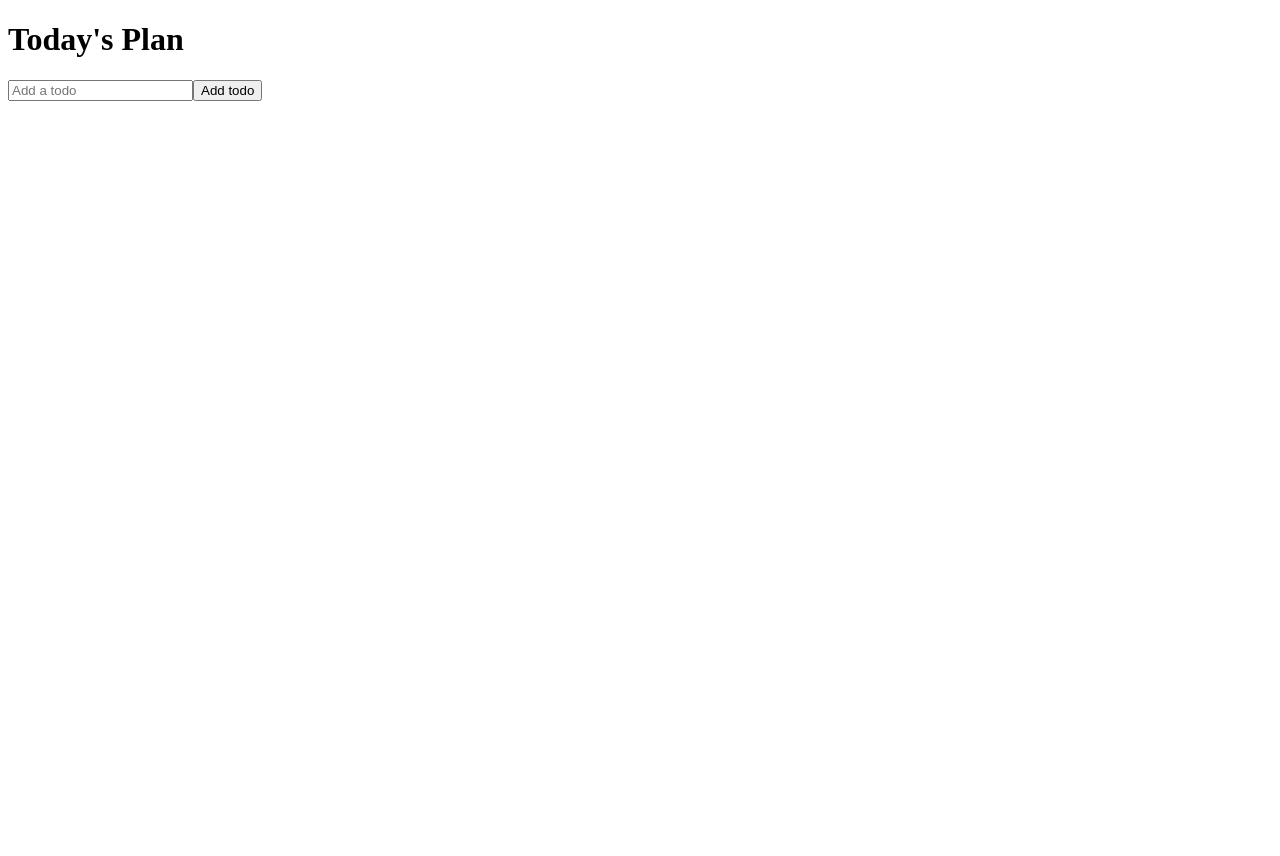
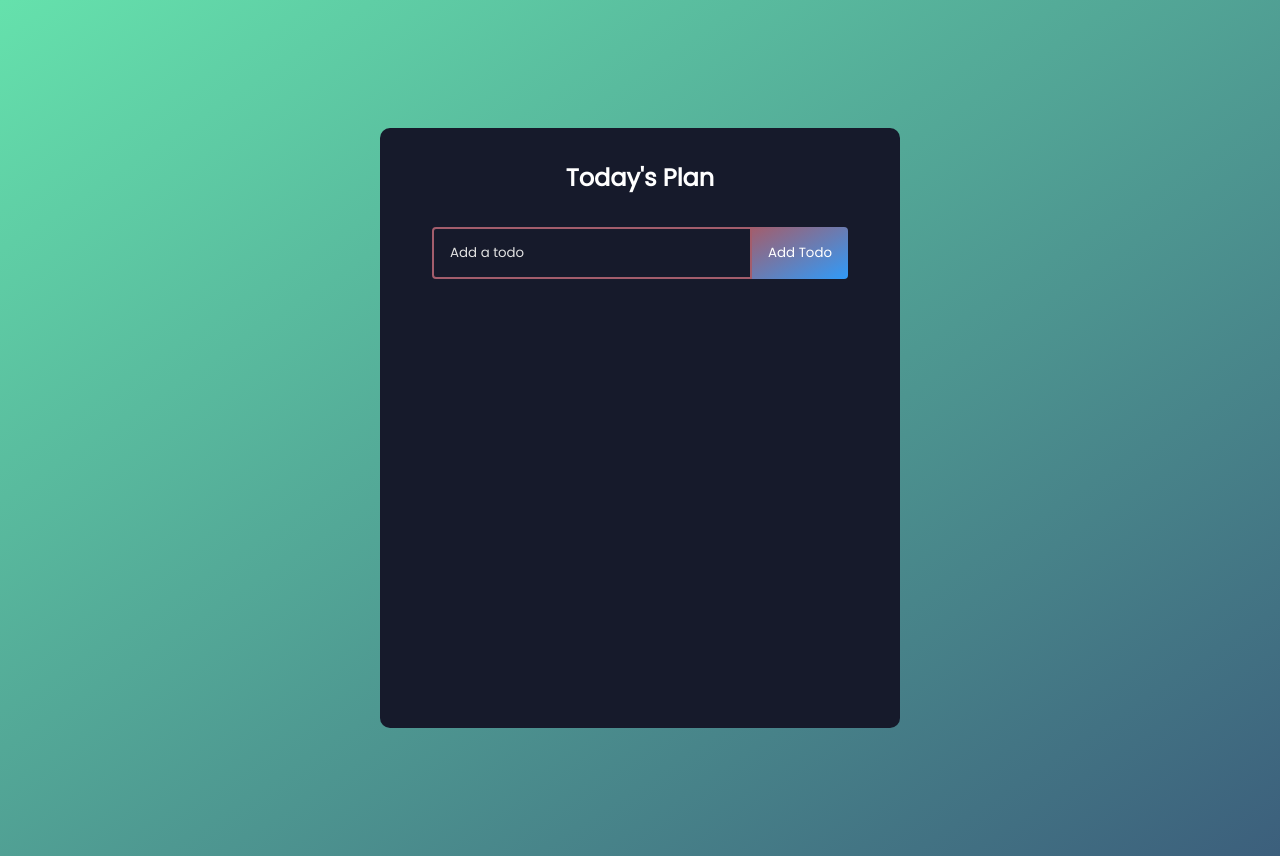
Before and after one commit to tsyuille/todo-app, a React (Create React App) app: page / in a window 1280 px wide. Before the commit the page ends 800 px from the top, so only its background shows below. Built offline with nearby package versions, Linux system fonts and the light colour scheme.

Commit message:
Fixed functionality and added styles

```diff
--- a/package.json
+++ b/package.json
@@ -8,6 +8,7 @@
     "@testing-library/user-event": "^13.5.0",
     "react": "^18.2.0",
     "react-dom": "^18.2.0",
+    "react-icons": "^4.4.0",
     "react-scripts": "5.0.1",
     "web-vitals": "^2.1.4"
   },
--- a/public/index.html
+++ b/public/index.html
@@ -2,6 +2,7 @@
 <html lang="en">
   <head>
     <meta charset="utf-8" />
+    <link href="https://fonts.googleapis.com/css2?family=Poppins:wght@200;400&display=swap" rel="stylesheet">
     <link rel="icon" href="%PUBLIC_URL%/favicon.ico" />
     <meta name="viewport" content="width=device-width, initial-scale=1" />
     <meta name="theme-color" content="#000000" />
--- a/src/App.css
+++ b/src/App.css
@@ -1,38 +1,139 @@
-.App {
-  text-align: center;
+* {
+  box-sizing: border-box;
+  margin: 0;
+  padding: 0;
+  font-family: 'Poppins', sans-serif;
 }
 
-.App-logo {
-  height: 40vmin;
-  pointer-events: none;
+body {
+background: #65E1AC;
+background: -webkit-linear-gradient(top left, #65E1AC, #3C5F7C);
+background: -moz-linear-gradient(top left, #65E1AC, #3C5F7C);
+background: linear-gradient(to bottom right, #65E1AC, #3C5F7C);
+}
+.todoApp {
+  display: flex;
+  flex-direction: column;
+  justify-content: start;
+  width: 520px;
+  min-height: 600px;
+  background: #161a2b;
+  text-align: center;
+  margin: 128px auto;
+  border-radius: 10px;
+  padding-bottom: 32px;
 }
 
-@media (prefers-reduced-motion: no-preference) {
-  .App-logo {
-    animation: App-logo-spin infinite 20s linear;
-  }
+h1 {
+  margin: 32px 0;
+  color: #fff;
+  font-size: 24px;
 }
 
-.App-header {
-  background-color: #282c34;
-  min-height: 100vh;
-  display: flex;
-  flex-direction: column;
-  align-items: center;
-  justify-content: center;
-  font-size: calc(10px + 2vmin);
-  color: white;
+.complete {
+  text-decoration: line-through;
+  opacity: 0.4;
 }
 
-.App-link {
-  color: #61dafb;
+.todoForm {
+  margin-bottom: 32px;
 }
 
-@keyframes App-logo-spin {
-  from {
-    transform: rotate(0deg);
-  }
-  to {
-    transform: rotate(360deg);
-  }
+.todoInput {
+  padding: 14px 32px 14px 16px;
+  border-radius: 4px 0 0 4px;
+  border: 2px solid #A35D6C;
+  outline: none;
+  width: 320px;
+  background: transparent;
+  color: #fff;
 }
+
+.todoInput::placeholder {
+  color: #e2e2e2;
+}
+
+.todoButton {
+  padding: 16px;
+  border: none;
+  border-radius: 0 4px 4px 0;
+  cursor: pointer;
+  outline: none;
+  background: #A35D6C;
+  background: -webkit-linear-gradient(top left, #A35D6C, #309BF9);
+  background: -moz-linear-gradient(top left, #A35D6C, #309BF9);
+  background: linear-gradient(to bottom right, #A35D6C, #309BF9);
+  color: #fff;
+  text-transform: capitalize;
+}
+
+.todoInput.edit {
+  border: 2px solid #149fff;
+}
+
+.todoButton.edit {
+  background: linear-gradient(
+    90deg,
+    rgba(20, 159, 255, 1) 0%,
+    rgba(17, 122, 255, 1) 100%
+  );
+  padding: 16px 22px;
+}
+
+.todoContainer {
+  display: flex;
+  flex-direction: row;
+  position: relative;
+}
+
+.todoRow {
+  display: flex;
+  justify-content: space-between;
+  align-items: center;
+  margin: 4px auto;
+  color: #fff;
+  background: #754780;
+  background: -webkit-linear-gradient(top left, #754780, #412043);
+  background: -moz-linear-gradient(top left, #754780, #412043);
+  background: linear-gradient(to bottom right, #754780, #412043);
+  padding: 16px;
+  border-radius: 5px;
+  width: 90%;
+}
+
+.todoRow:nth-child(4n + 1) {
+  background: #1AD8B2;
+  background: -webkit-linear-gradient(top left, #1AD8B2, #05A492);
+  background: -moz-linear-gradient(top left, #1AD8B2, #05A492);
+  background: linear-gradient(to bottom right, #1AD8B2, #05A492);
+}
+
+.todoRow:nth-child(4n + 2) {
+  background: #DD1E4E;
+  background: -webkit-linear-gradient(top left, #DD1E4E, #E9927C);
+  background: -moz-linear-gradient(top left, #DD1E4E, #E9927C);
+  background: linear-gradient(to bottom right, #DD1E4E, #E9927C);
+}
+
+.todoRow:nth-child(4n + 3) {
+  background: #BA96DB;
+  background: -webkit-linear-gradient(top left, #BA96DB, #2746C8);
+  background: -moz-linear-gradient(top left, #BA96DB, #2746C8);
+  background: linear-gradient(to bottom right, #BA96DB, #2746C8);
+}
+
+.icons {
+  display: flex;
+  align-items: center;
+  font-size: 24px;
+  cursor: pointer;
+  color: #fff;
+}
+
+.updateIcon {
+  margin-left: 7px;
+}
+
+.editIcon {
+margin-right: 7px;
+}
--- a/src/components/Todo.js
+++ b/src/components/Todo.js
@@ -0,0 +1,39 @@
+import React, {useState} from 'react'
+import TodoForm from './TodoForm'
+import { AiOutlineClose } from 'react-icons/ai'
+import { AiOutlineEdit } from 'react-icons/ai'
+import { AiOutlineCheck } from 'react-icons/ai'
+
+const Todo = ({ todos, completeTodo, removeTodo, updateTodo }) => {
+  const [edit, setEdit] = useState({
+      id: null,
+      value: ''
+  })
+
+  const submitUpdate = task => {
+      updateTodo(edit.id, task)
+      setEdit({
+          id:null,
+          value: ''
+      })
+  }
+
+  if(edit.id) {
+      return <TodoForm edit={edit} onSubmit={submitUpdate} />
+  }
+
+  return todos.map((todo, index) => (
+      <div className={todo.isComplete ? 'todoRow complete' : 'todoRow'} key={index}>
+          <div key={todo.id}>
+              {todo.text}
+          </div>
+          <div className='icons'>
+            <AiOutlineEdit onClick={()=> setEdit({ id: todo.id, value: todo.text })} className='editIcon'/>
+            <AiOutlineClose onClick={() => removeTodo(todo.id)} className='deleteIcon'/>
+            <AiOutlineCheck onClick={() => completeTodo(todo.id)} className='updateIcon'/>
+          </div>
+      </div>
+  ))
+}
+
+export default Todo
--- a/src/components/TodoForm.js
+++ b/src/components/TodoForm.js
@@ -1,11 +1,18 @@
-import React, {useState} from 'react'
+import React, { useState, useEffect, useRef } from 'react'
 
 function TodoForm(props) {
-    const [input, setInput] = useState('')
+    const [input, setInput] = useState(props.edit ? props.edit.value : '')
+
+    const inputFocus = useRef(null)
+
+    useEffect(() => {
+        inputFocus.current.focus()
+    })
 
     const handleChange = e => {
         setInput(e.target.value)
     }
+
     const handleSubmit = e => {
         e.preventDefault()
         props.onSubmit({
@@ -14,17 +21,35 @@ function TodoForm(props) {
         })
         setInput('')
     }
+
   return (
     <form className= 'todoForm' onSubmit={handleSubmit}>
+        {props.edit ? (
+        <>
         <input
         type='text'
-        placeholder='Add a todo'
+        placeholder='Update Todo'
         value={input}
         name='text'
-        className='todoInput'
+        className='todoInput edit'
         onChange={handleChange}
+        ref={inputFocus}
         />
-        <button className='todoButton'>Add todo</button>
+        <button className='todoButton edit'>Update</button>
+        </>) :
+        (
+        <>
+        <input
+            type='text'
+            placeholder='Add a todo'
+            value={input}
+            name='text'
+            className='todoInput'
+            onChange={handleChange}
+            ref={inputFocus}
+            />
+            <button className='todoButton'>Add todo</button>
+            </>)}
 
     </form>
   )
--- a/src/components/TodoList.js
+++ b/src/components/TodoList.js
@@ -1,4 +1,5 @@
 import React, {useState} from 'react'
+import Todo from './Todo'
 import TodoForm from './TodoForm'
 
 function TodoList() {
@@ -11,10 +12,36 @@ function TodoList() {
 
         setTodos(newTodos)
     }
+
+    const removeTodo = id => {
+      const removeArr = [...todos].filter(todo => todo.id !== id);
+
+      setTodos(removeArr)
+    }
+
+    const updateTodo= (todoId, newValue) => {
+      if(!newValue.text || /^\s*$/.test(newValue.text)) {
+        return
+      }
+      setTodos(prev => prev.map(item => (item.id === todoId ? newValue : item)))
+    }
+
+    const completeTodo = id => {
+      let updatedTodos = todos.map(todo => {
+        if(todo.id === id) {
+          todo.isComplete = !todo.isComplete
+        }
+        return todo
+      })
+      setTodos(updatedTodos)
+    }
+
       return (
         <div>
             <h1>Today's Plan</h1>
             <TodoForm onSubmit={addTodo} />
+            <Todo todos={todos} completeTodo={completeTodo} removeTodo={removeTodo}
+            updateTodo={updateTodo} />
         </div>
       )
 }
--- a/src/index.js
+++ b/src/index.js
@@ -1,7 +1,6 @@
 import React from 'react';
 import ReactDOM from 'react-dom/client';
 import App from './App';
-// import reportWebVitals from './reportWebVitals';
 
 const root = ReactDOM.createRoot(document.getElementById('root'));
 root.render(
```
Also changed, not shown: 1 other file (tests, documents, lock files or other folders). Lines whose indentation alone changed are shown as unchanged.
